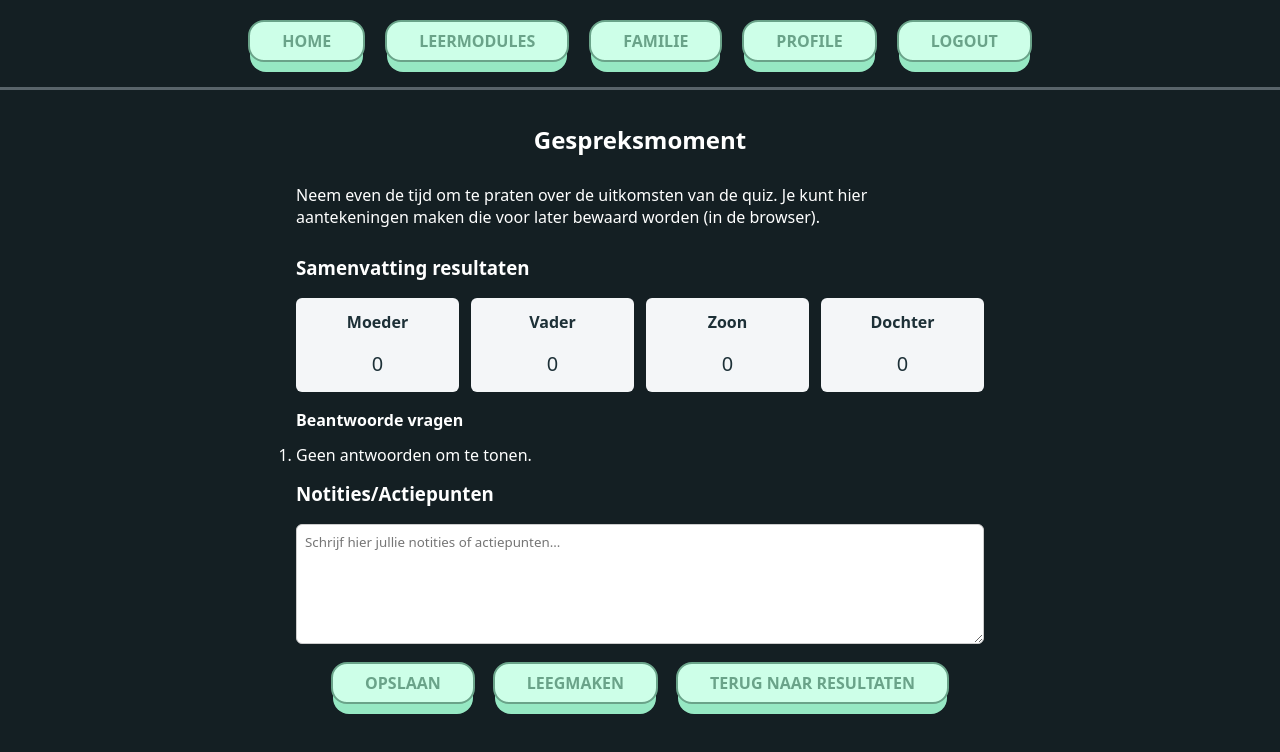
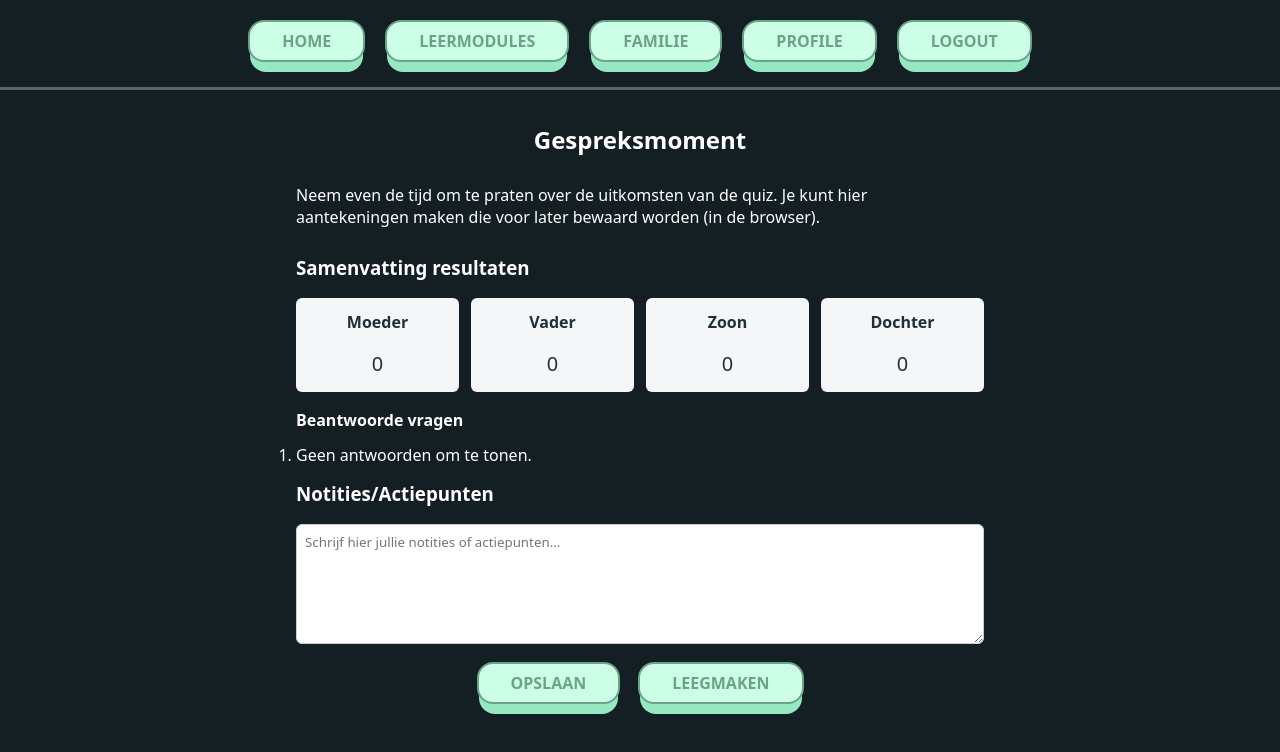
Before and after one commit to BryanBooij/TLE-3, a React (Vite) app: page /quiz/talk in a window 1280 px wide. Shown: the top 752 px of the page. Built offline with nearby package versions, Linux system fonts and the light colour scheme; sample sign-in values are in the browser's storage; a web font is replaced by a local one.

Commit message:
removed not functioning button

```diff
--- a/src/quiz-data/Talk.jsx
+++ b/src/quiz-data/Talk.jsx
@@ -85,7 +85,6 @@ export default function Talk() {
                 <div className="talk-note-actions">
                     <BigButton label="Opslaan" onClick={saveNotes} />
                     <BigButton label="Leegmaken" onClick={() => { setNotes(''); try { sessionStorage.removeItem('quizTalkNotes'); } catch (e) {} }} />
-                    <BigButton label="Terug naar resultaten" onClick={() => navigate('/quiz/results')} />
                 </div>
                 {saved && <div className="talk-saved">Opgeslagen</div>}
             </div>
```
